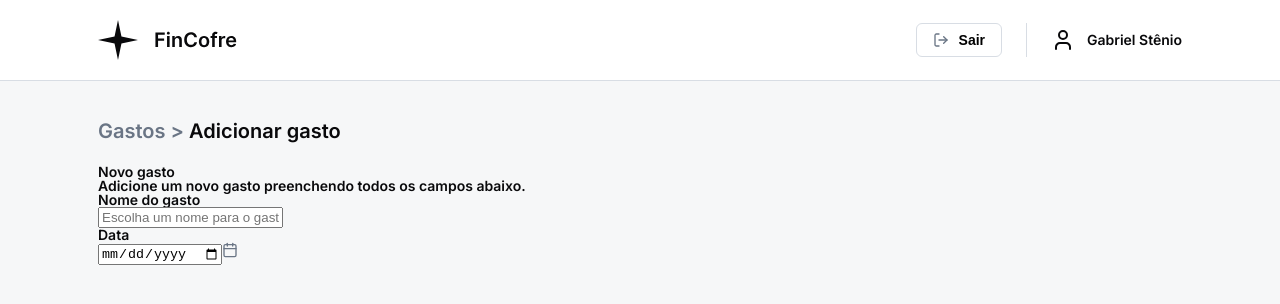
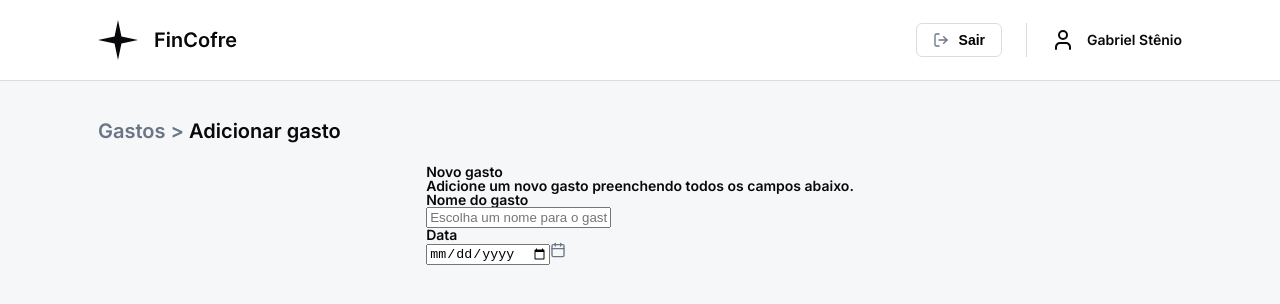
Before and after one commit to bagrielz/frontend-fincofre, an Angular app: page /adicionar-gasto in a window 1280 px wide. Shown: the top 304 px of the page. Built offline with nearby package versions, Linux system fonts and the light colour scheme.

Commit message:
style: centralize the form content in the page

```diff
--- a/src/app/components/form-container/form-container.component.css
+++ /dev/null
@@ -1,27 +0,0 @@
-.form-container {
-  display: flex;
-  justify-content: center;
-}
-
-.custom-background {
-  width: var(--w-form-content);
-  background: var(--color-light);
-  padding: 1.5rem;
-
-  border: 1px solid var(--color-gray-200);
-  border-radius: 0.625rem;
-}
-
-.subtitle {
-  font-size: var(--font-size-base);
-  margin-bottom: 0.625rem;
-}
-
-.form-container p {
-  font-size: var(--font-size-sm);
-  color: var(--color-gray-300);
-  font-weight: var(--font-regular);
-
-  width: 90%;
-  line-height: 1.33;
-}
--- /dev/null
+++ b/src/app/features/form/components/form-container/form-container.component.css
@@ -0,0 +1,5 @@
+.form-container {
+  width: 100%;
+  display: flex;
+  justify-content: center;
+}
--- /dev/null
+++ b/src/app/features/form/components/form-container/form-container.component.html
@@ -0,0 +1,3 @@
+<div class="form-container">
+  <ng-content />
+</div>
--- a/src/app/features/form/pages/add-spent-form/add-spent-form.component.html
+++ b/src/app/features/form/pages/add-spent-form/add-spent-form.component.html
@@ -1,7 +1,9 @@
 <app-title
   [value]="{ title: formConfig.title, highlight: formConfig.highlight }"
 />
-<div class="form-container">
+
+<app-form-container>
+  <div class="form-content">
     <h2 class="subtitle">{{ formConfig.subtitle }}</h2>
     <p>{{ formConfig.description }}</p>
 
@@ -9,3 +11,4 @@
       <app-field [form]="addSpentForm" [fields]="formConfig.fields" />
     </form>
   </div>
+</app-form-container>
--- a/src/app/pages/add-spent-form/add-spent-form.component.css
+++ b/src/app/pages/add-spent-form/add-spent-form.component.css
@@ -0,0 +1,3 @@
+.form-content {
+  max-width: 24.25rem;
+}
```
Also changed, not shown: src/app/components/form-container/form-container.component.html (deleted, +0 -7 lines), src/app/components/form-container/form-container.component.ts (deleted, +0 -16 lines), src/app/features/form/components/form-container/form-container.component.ts (added, +11 -0 lines), src/app/features/form/pages/add-spent-form/add-spent-form.component.ts (+8 -1 lines), 1 other file (tests, documents, lock files or other folders). Lines whose indentation alone changed are shown as unchanged.
